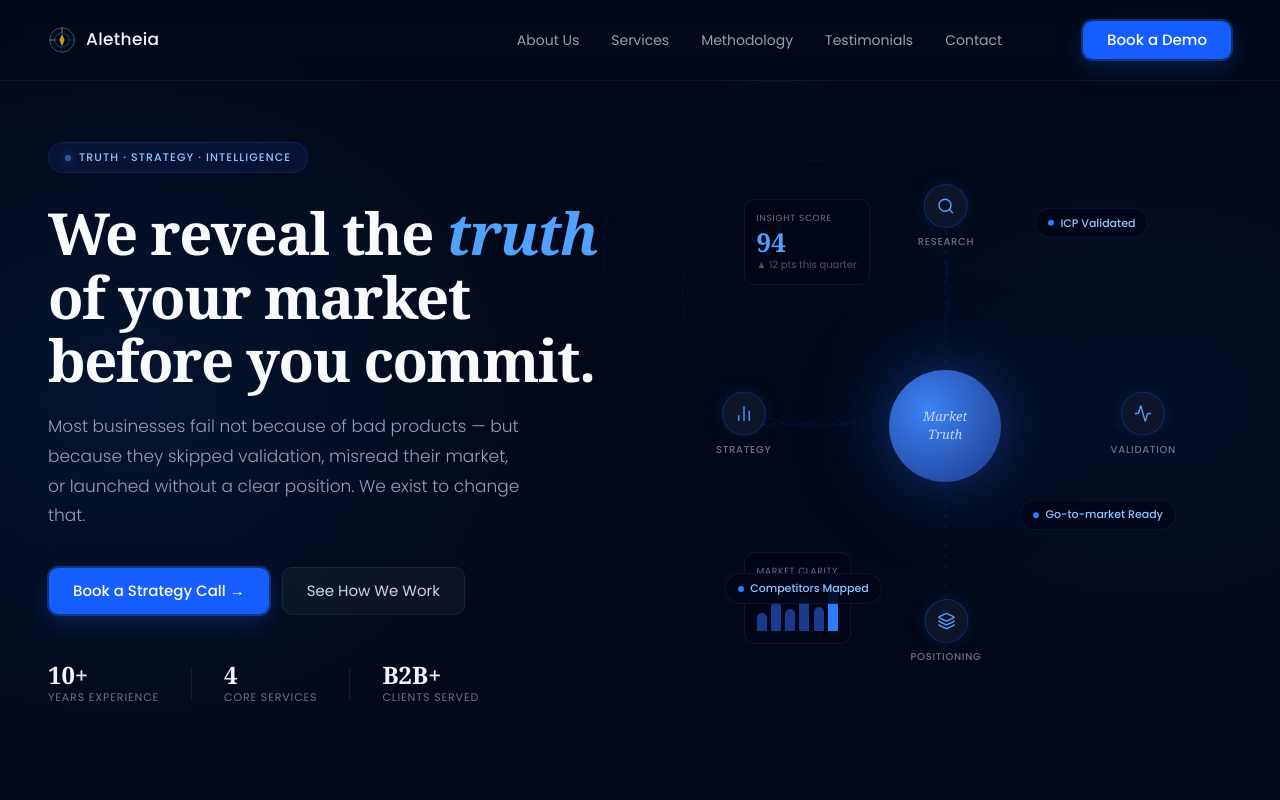
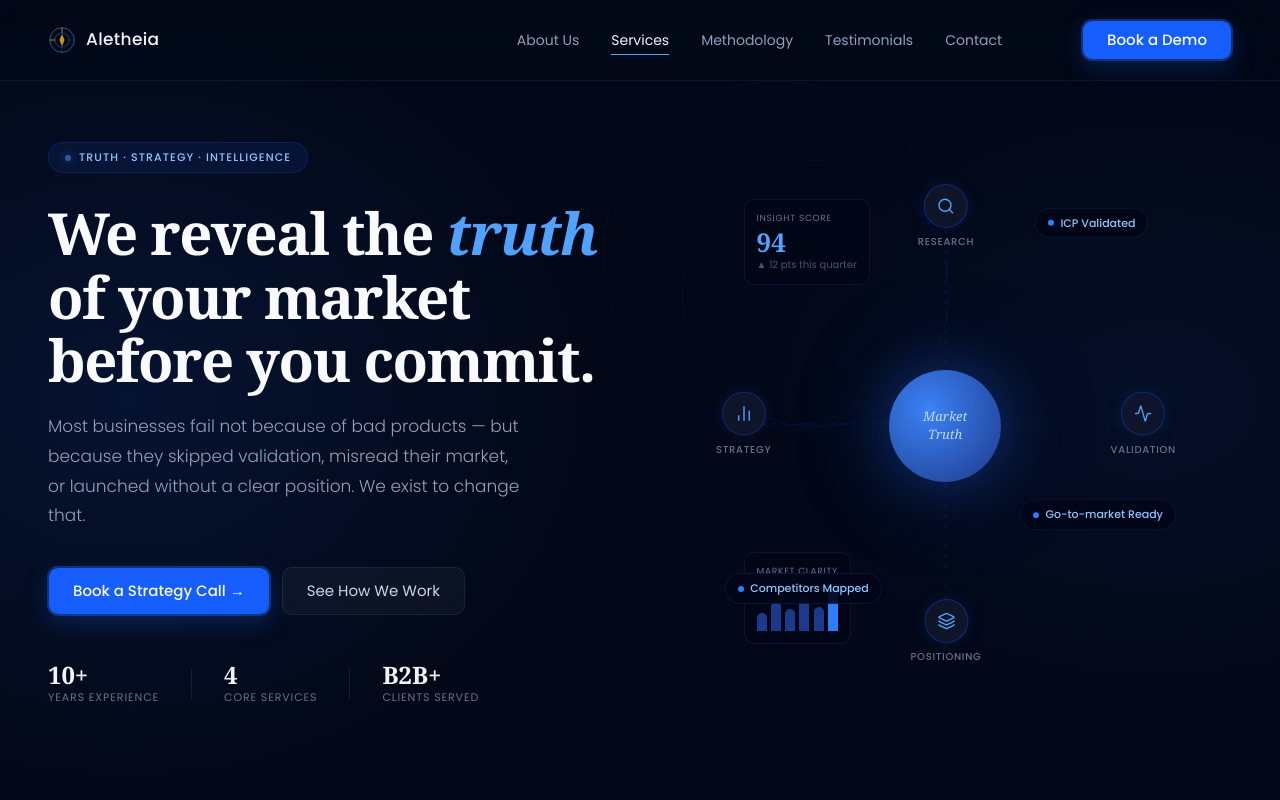
Before and after one commit to aletheiaintel/aletheia, a Next.js app: page / in a window 1280 px wide. Shown: the top 800 px of the page. Built offline with nearby package versions, Linux system fonts and the light colour scheme.

Commit message:
optimize navbar links

```diff
--- a/src/components/layout/Navbar.tsx
+++ b/src/components/layout/Navbar.tsx
@@ -1,14 +1,14 @@
 "use client";
 import { cn } from "@/lib/utils";
 import Link from "next/link";
-import { usePathname } from "next/navigation";
 import { Button } from "@/components/ui/button";
 import { headerLinks } from "@/data";
 import { BrandLogo } from "@/assets";
 import MobileMenu from "../shared/MobileMenu";
+import { useActiveSection } from "@/hooks/useActiveSection";
 
 const Navbar = () => {
-	const pathname = usePathname();
+	const { isActive } = useActiveSection();
 
 	return (
 		<header className="fixed top-0 left-0 right-0 z-50 w-full border-b border-white/6 bg-[rgba(2,8,23,0.75)] backdrop-blur-lg">
@@ -16,9 +16,9 @@ const Navbar = () => {
 				<Link
 					href="/"
 					className="flex items-center gap-2.5 transition-opacity hover:opacity-80 active:scale-95"
-					onClick={() => {
-						window.scrollTo({ top: 0, behavior: "smooth" });
-					}}
+					onClick={() =>
+						window.scrollTo({ top: 0, behavior: "smooth" })
+					}
 				>
 					<BrandLogo />
 					<span className="text-[17px] font-medium tracking-[0.02em] text-slate-100">
@@ -37,7 +37,7 @@ const Navbar = () => {
 									"after:absolute after:left-0 after:-bottom-1 after:h-px after:w-full after:bg-blue-400",
 									"after:origin-left after:scale-x-0 after:transition-transform after:duration-300",
 									"hover:text-slate-100 hover:after:scale-x-100",
-									pathname === href &&
+									isActive(href) &&
 										"text-slate-100 after:scale-x-100",
 								)}
 							>
--- a/src/components/shared/MobileMenu.tsx
+++ b/src/components/shared/MobileMenu.tsx
@@ -9,13 +9,13 @@ import {
 import { cn } from "@/lib/utils";
 import { Menu, X } from "lucide-react";
 import Link from "next/link";
-import { usePathname } from "next/navigation";
 import { useState } from "react";
 import { Button } from "../ui/button";
 import { headerLinks } from "@/data";
+import { useActiveSection } from "@/hooks/useActiveSection";
 
 const MobileMenu = () => {
-	const pathname = usePathname();
+	const { isActive } = useActiveSection();
 	const [isOpen, setIsOpen] = useState(false);
 
 	return (
@@ -65,14 +65,18 @@ const MobileMenu = () => {
 								href={href}
 								onClick={() => setIsOpen(false)}
 								className={cn(
-									"relative flex items-center rounded-lg px-4 py-3 text-[15px] transition-all duration-200",
-									pathname === href
-										? "bg-blue-600/15 text-slate-100"
+									"group relative flex items-center rounded-lg px-4 py-3 text-[15px] font-medium transition-all duration-200",
+									isActive(href)
+										? "bg-blue-600/20 text-blue-300 ring-1 ring-blue-500/30"
 										: "text-slate-400 hover:bg-white/5 hover:text-slate-100",
 								)}
 							>
-								{pathname === href && (
-									<span className="absolute left-0 top-1/2 h-5 w-0.5 -translate-y-1/2 rounded-r-full bg-blue-400" />
+								{/* Active: bold left bar + glowing dot */}
+								{isActive(href) && (
+									<>
+										<span className="absolute left-0 top-1/2 h-6 w-1 -translate-y-1/2 rounded-r-full bg-blue-400 shadow-[0_0_8px_rgba(96,165,250,0.8)]" />
+										<span className="absolute right-3 h-1.5 w-1.5 rounded-full bg-blue-400 shadow-[0_0_6px_rgba(96,165,250,0.9)]" />
+									</>
 								)}
 								{label}
 							</Link>
@@ -82,7 +86,7 @@ const MobileMenu = () => {
 					<div className="px-4 pt-2">
 						<Button
 							asChild
-							className="h-12 rounded-[10px] bg-blue-600 px-6 text-[15px] font-medium shadow-[0_0_0_1px_rgba(37,99,235,0.4),0_8px_24px_rgba(37,99,235,0.25)] transition-all hover:-translate-y-0.5 hover:bg-blue-700 hover:shadow-[0_0_0_1px_rgba(37,99,235,0.6),0_12px_32px_rgba(37,99,235,0.35)]"
+							className="h-12 w-full rounded-[10px] bg-blue-600 px-6 text-[15px] font-medium shadow-[0_0_0_1px_rgba(37,99,235,0.4),0_8px_24px_rgba(37,99,235,0.25)] transition-all hover:-translate-y-0.5 hover:bg-blue-700 hover:shadow-[0_0_0_1px_rgba(37,99,235,0.6),0_12px_32px_rgba(37,99,235,0.35)]"
 						>
 							<Link
 								href="#contact"
--- /dev/null
+++ b/src/hooks/useActiveSection.ts
@@ -0,0 +1,44 @@
+"use client";
+import { useState, useEffect } from "react";
+import { usePathname } from "next/navigation";
+import { headerLinks } from "@/data";
+
+export const useActiveSection = () => {
+	const pathname = usePathname();
+	const [activeHash, setActiveHash] = useState("");
+
+	useEffect(() => {
+		const sectionIds = headerLinks
+			.map(({ href }) => href.split("#")[1])
+			.filter(Boolean);
+
+		const observers: IntersectionObserver[] = [];
+
+		sectionIds.forEach((id) => {
+			const el = document.getElementById(id);
+			if (!el) return;
+
+			const observer = new IntersectionObserver(
+				([entry]) => {
+					if (entry.isIntersecting) setActiveHash(`#${id}`);
+				},
+				{ threshold: 0.4 },
+			);
+
+			observer.observe(el);
+			observers.push(observer);
+		});
+
+		return () => observers.forEach((o) => o.disconnect());
+	}, [pathname]);
+
+	const isActive = (href: string) => {
+		if (!href.includes("#")) return pathname === href;
+		const [path, hash] = href.split("#");
+		if (pathname === "/" || pathname === path)
+			return activeHash === `#${hash}`;
+		return false;
+	};
+
+	return { isActive };
+};
```
